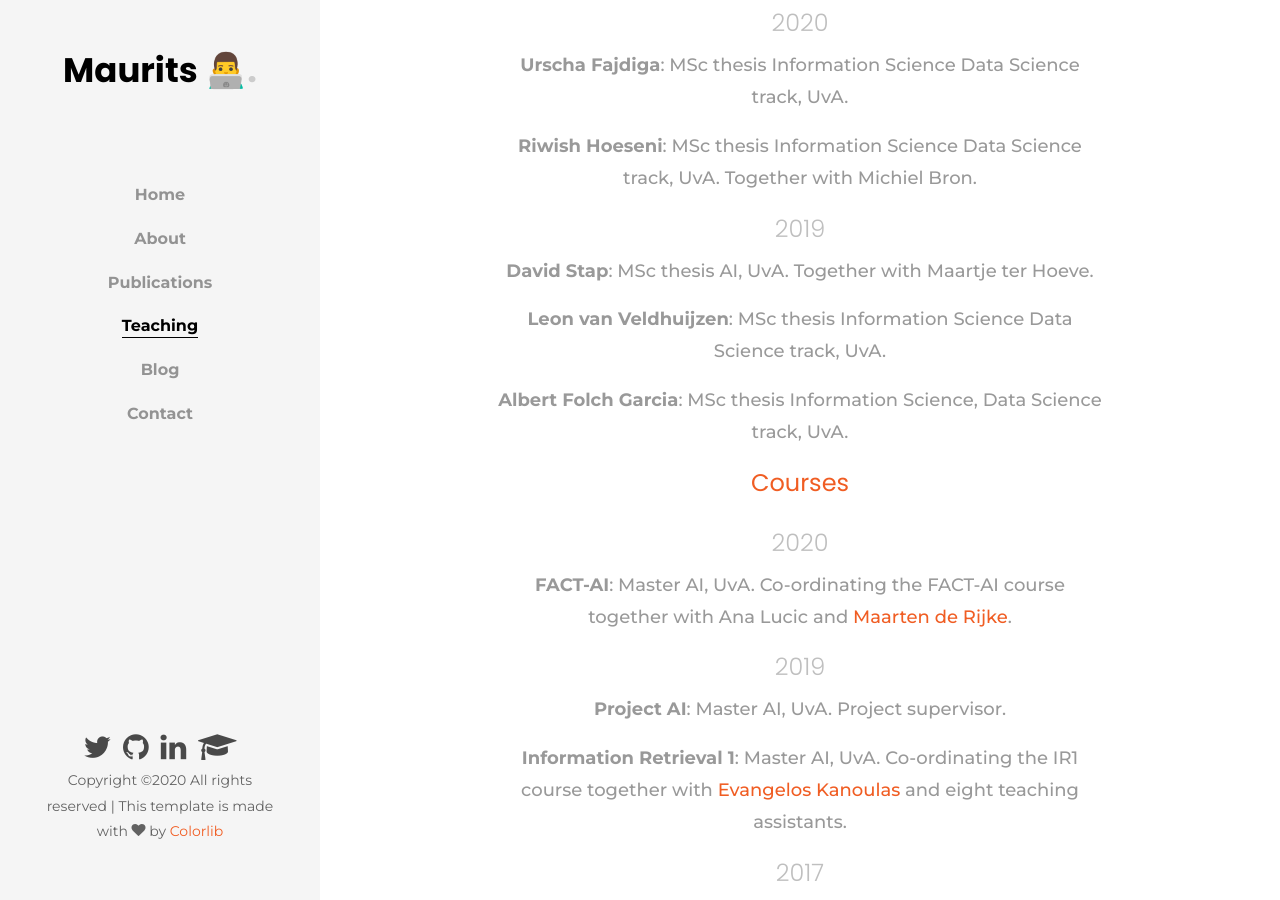
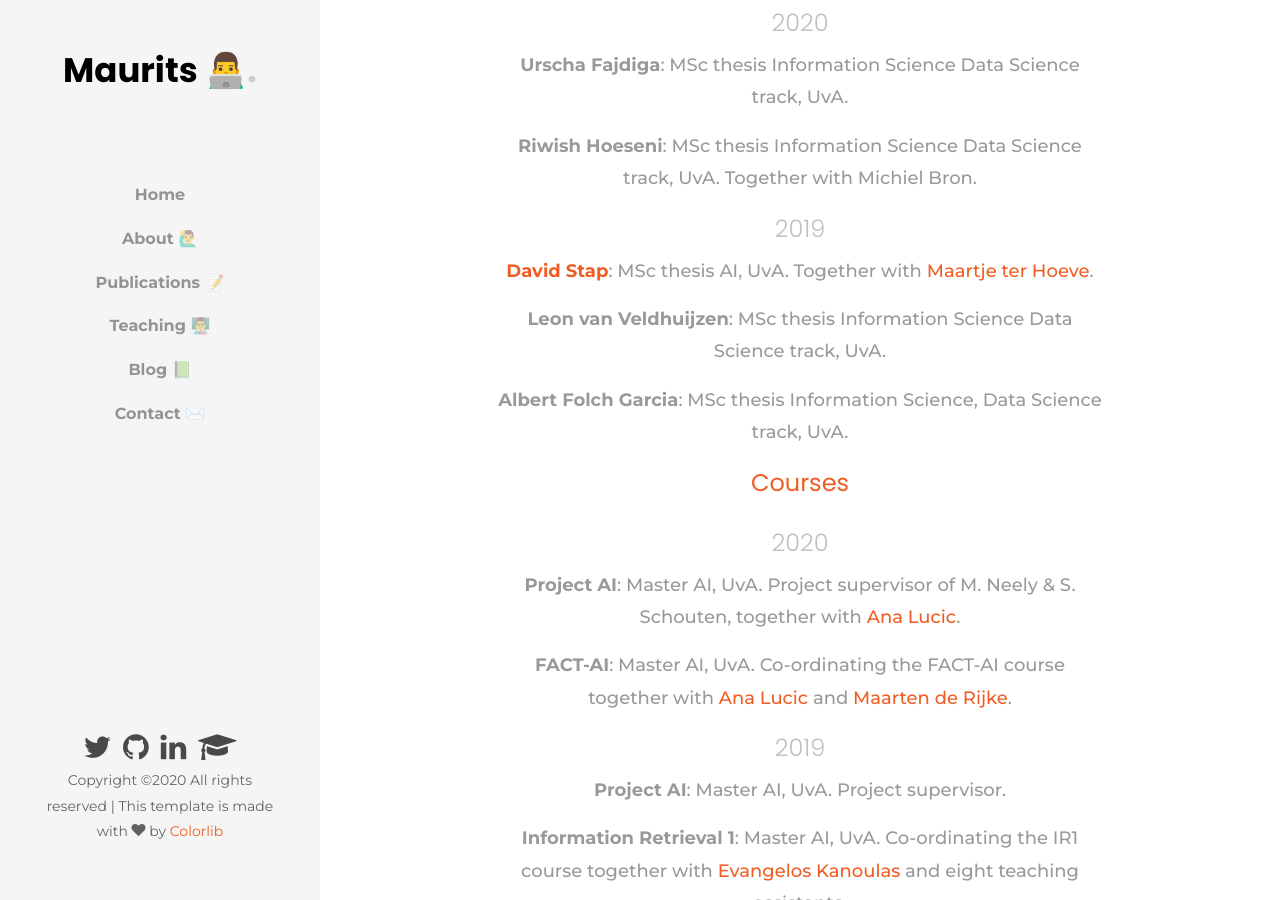
Before and after one commit to MauritsBleeker/mauritsbleeker.github.io, a Jekyll site: the page built from teaching.md, in a window 1280 px wide and 900 px high, scrolled down 259 px. Built offline with Jekyll 4.4.1, drawn with Linux system fonts in a browser that asks for light colours; some web fonts are replaced.

Commit message:
edits and updates

```diff
--- a/_config.yml
+++ b/_config.yml
@@ -15,13 +15,13 @@ plugins:
 nav:
   - name: Home
     url: index.html
-  - name: About
+  - name: About 🙋‍♂️
     url: about.html
-  - name: Publications
+  - name: Publications 📝
     url: publications.html
-  - name: Teaching
+  - name: Teaching 👨‍🏫
     url: teaching.html
-  - name: Blog
+  - name: Blog 📗
     url: blog.html
-  - name: Contact
+  - name: Contact ✉️
     url: contact.html
--- a/_layouts/about.html
+++ b/_layouts/about.html
@@ -18,7 +18,7 @@
                         <p class="mb-4">I'm a second-year Ph.D. student at <a href="https://ilps.science.uva.nl">ILPS</a>, <a href="https://www.uva.nl">University of Amsterdam</a>. I'm working on multi-modal pattern recognition for AI and IR. I'm supervised by <a href="https://staff.fnwi.uva.nl/m.derijke/">Maarten de Rijke</a> and <a href="https://staff.fnwi.uva.nl/m.worring/">Marcel Worring<a></a>.</p>
                         <p>I obtained my MSc in <a href="https://www.uva.nl/en/programmes/masters/artificial-intelligence/artificial-intelligence.html"> Artificial Intelligence </a>, 8.2 GPA, from the University of Amsterdam in July 2018. With a focus on machine learning, deep learning, computer vision and information retrieval.
                             In July 2015 I obtained a BSc in <a href="https://bachelors.vu.nl/nl/opleidingen/artificial-intelligence/index.aspx"> Artificial Intelligence</a>, with distinction and a 8.3 GPA, from the Vrije Universiteit Amsterdam.</p>
-                        <p> As a student I worked part-time as a (web) developer at <a href="https://code-orange.nl">Code Orange</a>/<a href="https://nub.is">Nubis Digital Agency</a>.</p>
+                        <p> As a student I worked part-time as a (web) developer at <a href="https://code-orange.nl">Code Orange</a>/<a href="https://nub.is">Nubis Digital Agency</a>. Besides that, I interned at <a href="https://www.mediadistillery.com">Media Distillery</a> in 2017/2018 </p>
                         <ul class="ftco-social mt-3">
                             <li><a href="https://twitter.com/MauritsBleeker"><i class="icon-twitter"></i></a></li>
                             <li><a href="https://github.com/MauritsBleeker"><i class="icon-github"></i></a></li>
--- a/_layouts/home.html
+++ b/_layouts/home.html
@@ -13,7 +13,7 @@
                     <div class="desc">
                         <h2 class="subheading">Hello I'm</h2>
                         <h1 class="mb-4">Maurits Bleeker</h1>
-                        <p class="mb-4">I'm a second-year Ph.D. student at <a href="https://ilps.science.uva.nl">ILPS</a>, <a href="https://www.uva.nl">University of Amsterdam</a>. I'm working on multi-modal pattern recognition for AI and IR. I'm supervised by <a href="https://staff.fnwi.uva.nl/m.derijke/">Maarten de Rijke</a> and <a href="https://staff.fnwi.uva.nl/m.worring/">Marcel Worring<a></a>.</p>
+                        <p class="mb-4">I'm a second-year Ph.D. student at <a href="https://ilps.science.uva.nl">ILPS</a>, <a href="https://www.uva.nl">University of Amsterdam</a>. </br> My focus is on multi-modal pattern recognition for AI and IR. </br>I'm supervised by <a href="https://staff.fnwi.uva.nl/m.derijke/">Maarten de Rijke</a> and <a href="https://staff.fnwi.uva.nl/m.worring/">Marcel Worring</a>.</p>
                         <p><a href="about.html" class="btn-custom">More About Me <span class="ion-ios-arrow-forward"></span></a></p>
                     </div>
                 </div>
--- a/_layouts/teaching.html
+++ b/_layouts/teaching.html
@@ -15,12 +15,13 @@
                     <p><b>Urscha Fajdiga</b>: MSc thesis Information Science Data Science track, UvA.</p>
                     <p><b>Riwish Hoeseni</b>: MSc thesis Information Science Data Science track, UvA. Together with Michiel Bron.</p>
                     <h3 class="subheading">2019</h3>
-                    <p><b>David Stap</b>: MSc thesis AI, UvA. Together with Maartje ter Hoeve.</p>
+                    <p><b><a href="http://davidstap.github.io">David Stap</a></b>: MSc thesis AI, UvA. Together with <a href="https://maartjeth.github.io">Maartje ter Hoeve</a>.</p>
                     <p><b>Leon van Veldhuijzen</b>: MSc thesis Information Science Data Science track, UvA.</p>
                     <p><b>Albert Folch Garcia</b>: MSc thesis Information Science, Data Science track, UvA.</p>
                     <h2 class="mb-4 subheading orange-heading"><b>Courses</b></h2>
                     <h3 class="subheading">2020</h3>
-                    <p><b>FACT-AI</b>: Master AI, UvA. Co-ordinating the FACT-AI course together with Ana Lucic and <a href="https://staff.fnwi.uva.nl/m.derijke/"> Maarten de Rijke</a>.</p>
+                    <p><b>Project AI</b>: Master AI, UvA. Project supervisor of M. Neely & S. Schouten, together with  <a href="https://a-lucic.github.io">Ana Lucic</a>.</p>
+                    <p><b>FACT-AI</b>: Master AI, UvA. Co-ordinating the FACT-AI course together with <a href="https://a-lucic.github.io">Ana Lucic</a> and <a href="https://staff.fnwi.uva.nl/m.derijke/"> Maarten de Rijke</a>.</p>
                     <h3 class="subheading">2019</h3>
                     <p><b>Project AI</b>: Master AI, UvA. Project supervisor.</p>
                     <p><b>Information Retrieval 1</b>: Master AI, UvA. Co-ordinating the IR1 course together with <a href="https://staff.fnwi.uva.nl/e.kanoulas/">Evangelos Kanoulas</a> and eight teaching assistants.</p>
```
